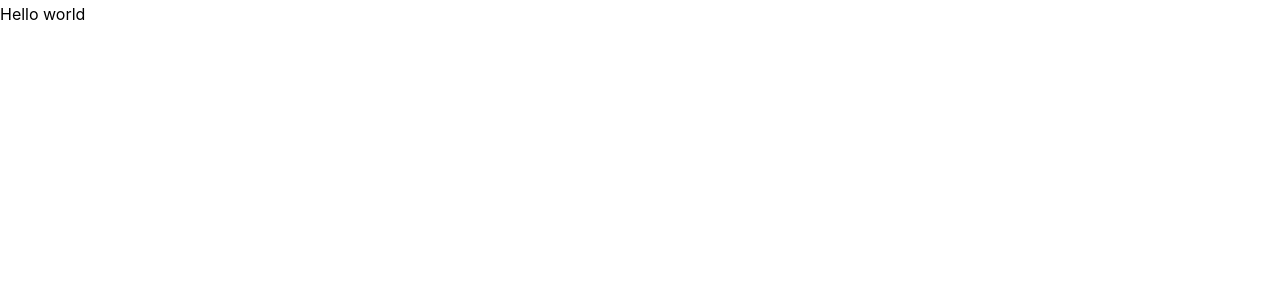
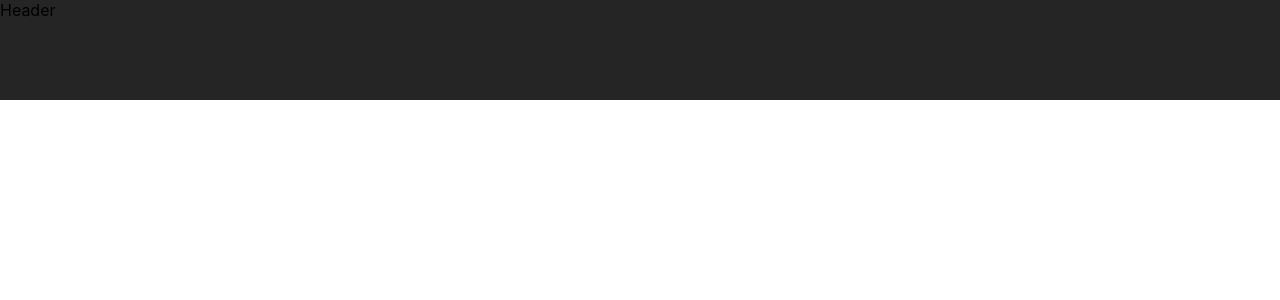
Before and after one commit to SE-Kokochatting/KokoChatting, a React (Vite) app in the folder src/frontend/: page /home in a window 1280 px wide. Shown: the top 300 px of the page. Built offline with nearby package versions, Linux system fonts and the light colour scheme.

Commit message:
✨ feat(fe): Css variables.

```diff
--- a/src/frontend/index.html
+++ b/src/frontend/index.html
@@ -4,7 +4,7 @@
     <meta charset="UTF-8" />
     <link rel="icon" type="image/svg+xml" href="/vite.svg" />
     <meta name="viewport" content="width=device-width, initial-scale=1.0" />
-    <title>Vite + React + TS</title>
+    <title>Koko Chatting</title>
   </head>
   <body>
     <div id="root"></div>
--- a/src/frontend/scripts/_addFolder.js
+++ b/src/frontend/scripts/_addFolder.js
@@ -26,9 +26,6 @@ import { tsxTemplate, scssTemplate } from './_template.js'
     scssTemplate.replace(/\{COMP_NAME\}/g, compName).replace(/\{KEBAB_NAME\}/g, kebabName),
   )
 
-  // 创建 README.md
-  fs.writeFileSync(compName + '/README.md', '')
-
   // 创建 子文件夹
   fs.mkdirSync(compName + '/components')
   fs.mkdirSync(compName + '/hooks')
--- /dev/null
+++ b/src/frontend/src/components/Header/index.scss
@@ -0,0 +1,5 @@
+.c-header {
+  width: 100%;
+  height: 100px;
+  background-color: var(--bg);
+}
--- /dev/null
+++ b/src/frontend/src/components/Header/index.tsx
@@ -0,0 +1,12 @@
+import './index.scss'
+//  type HeaderProps = {
+//  };
+function Header(/* props: HeaderProps */) {
+  // const {} = props;
+  return (
+    <div className='c-header'>
+      <div>Header</div>
+    </div>
+  )
+}
+export default Header
--- a/src/frontend/src/main.tsx
+++ b/src/frontend/src/main.tsx
@@ -2,7 +2,7 @@ import { createRoot } from 'react-dom/client'
 import { BrowserRouter } from 'react-router-dom'
 import React from 'react'
 import App from './App'
-import './styles/index.css'
+import './styles/index.scss'
 
 const container = document.getElementById('root') as HTMLElement
 const root = createRoot(container)
--- a/src/frontend/src/pages/Home/index.tsx
+++ b/src/frontend/src/pages/Home/index.tsx
@@ -1,11 +1,10 @@
-import SvgIcon from '@/components/SvgIcon/index'
+import Header from '@/components/Header'
 import './index.scss'
 
 function Home() {
   return (
     <div className='home'>
-      Hello world
-      <SvgIcon name='vite' style={{ width: '20px', height: '20px', marginLeft: '10px' }} />
+      <Header />
     </div>
   )
 }
--- /dev/null
+++ b/src/frontend/src/styles/color-var.scss
@@ -0,0 +1,7 @@
+body {
+  --bg: #252525;
+  --bg-dark: #131313;
+  --font: #cecece;
+  --light: #fff;
+  --secondary: #b4fdff;
+}
--- a/src/frontend/src/styles/index.css
+++ b/src/frontend/src/styles/index.scss
@@ -1,3 +1,5 @@
+@import './color-var.scss';
+
 body {
   margin: 0;
   font-family: -apple-system, BlinkMacSystemFont, 'Segoe UI', 'Roboto', 'Oxygen', 'Ubuntu', 'Cantarell', 'Fira Sans',
```
Also changed, not shown: 1 other file (tests, documents, lock files or other folders).
